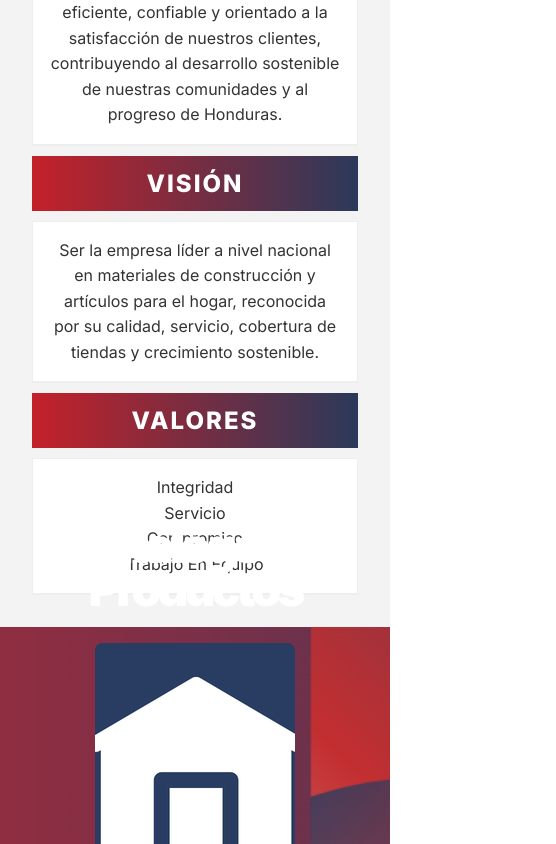
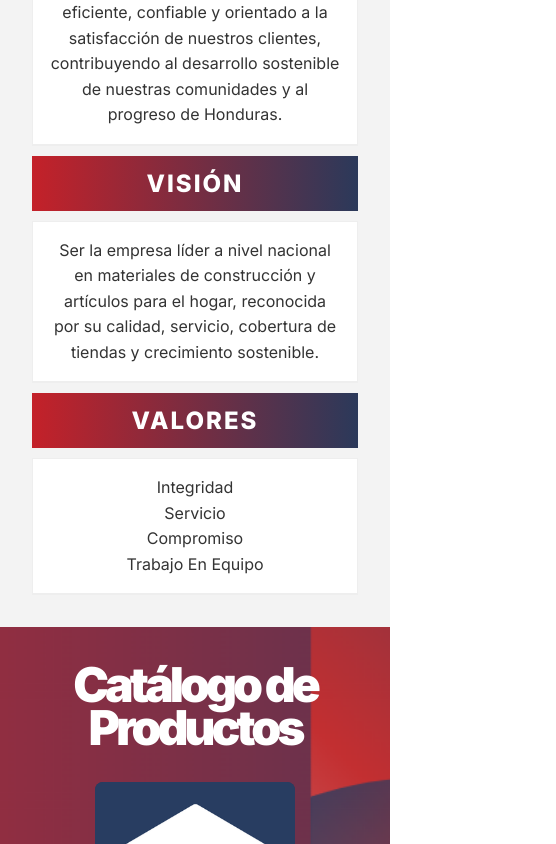
Before and after one commit to MelvinSevilla/catalogos, an Angular app: page / in a window 390 px wide. Shown: the part 1156-2000 px from the top of the page, 556 px wide, since content can reach past the window. Built offline with nearby package versions, Linux system fonts and the light colour scheme.

Commit message:
areas terminadas

```diff
--- a/src/app/pages/home/home.css
+++ b/src/app/pages/home/home.css
@@ -1,4 +1,12 @@
 @import url('https://fonts.googleapis.com/css2?family=Inter:wght@300;400;700;800;900&display=swap');
+
+html,
+body {
+  margin: 0;
+  padding: 0;
+  width: 100%;
+  overflow-x: hidden;
+}
 
 :host {
   display: block;
@@ -6,6 +14,7 @@
   background: #f3f3f3 !important;
   margin: 0;
   padding: 0;
+  width: 100%;
 }
 
 /* Page Setup for Screen */
@@ -244,6 +253,12 @@
   overflow: hidden;
 }
 
+.icon-box img {
+  width: 100%;
+  height: 100%;
+  object-fit: cover;
+}
+
 /* --- PÁGINA DE DEPARTAMENTOS --- */
 .department-page {
   background-size: cover;
@@ -260,8 +275,8 @@
 }
 
 .dept-title {
+  font-size: clamp(2.5rem, 8vw, 6rem);
   color: #c42129;
-  font-size: 5rem;
   font-weight: 500;
   margin: 0;
   text-transform: uppercase;
@@ -354,6 +369,14 @@
 
 /* --- MOBILE QUERIES --- */
 @media (max-width: 768px) {
+  .print-actions {
+    display: none !important;
+  }
+
+  .area-item {
+    width: 100% !important;
+  }
+
   .identity-card {
     border-right: none;
     border-bottom: 1px solid #eee;
@@ -366,6 +389,8 @@
   .landscape-page {
     height: auto;
     min-height: auto;
+    width: 100% !important;
+    overflow-x: hidden;
   }
 
   .quienes-somos-section {
--- a/src/app/pages/home/home.html
+++ b/src/app/pages/home/home.html
@@ -99,9 +99,9 @@
   <div class="page landscape-page department-page" style="padding: 1rem; backdrop-filter: brightness(0.7); "
     [style.backgroundImage]="'url(' + page.departamentoIMG + ')'">
 
-    <header class="dept-header">
-      <h1 class="dept-title">{{ page.name }}</h1>
-    </header>
+    <div class="dept-header">
+      <div class="dept-title">{{ page.name }}</div>
+    </div>
     <div class="areas-grid">
       @for (area of page.areas; track area.name + $index) {
       <div class="area-item">
```
Also changed, not shown: public/assets/catalogo1.png.
